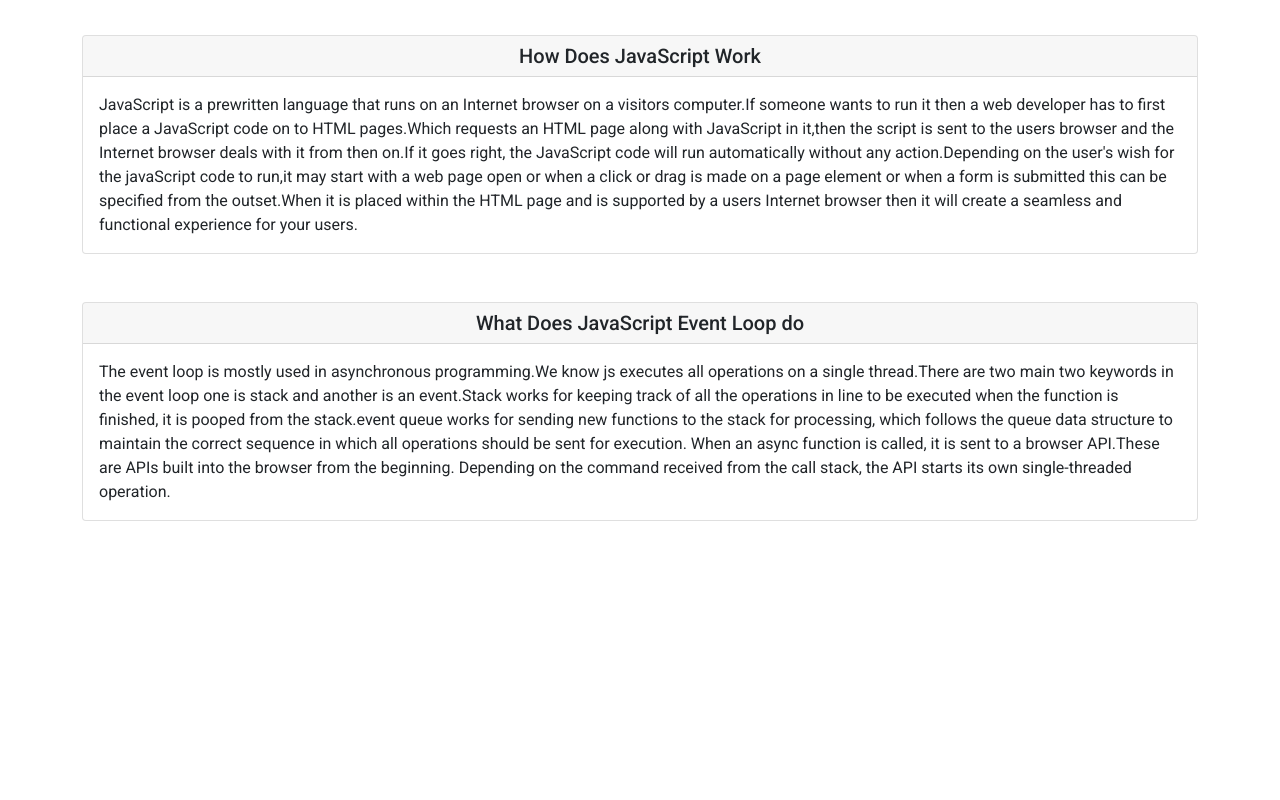
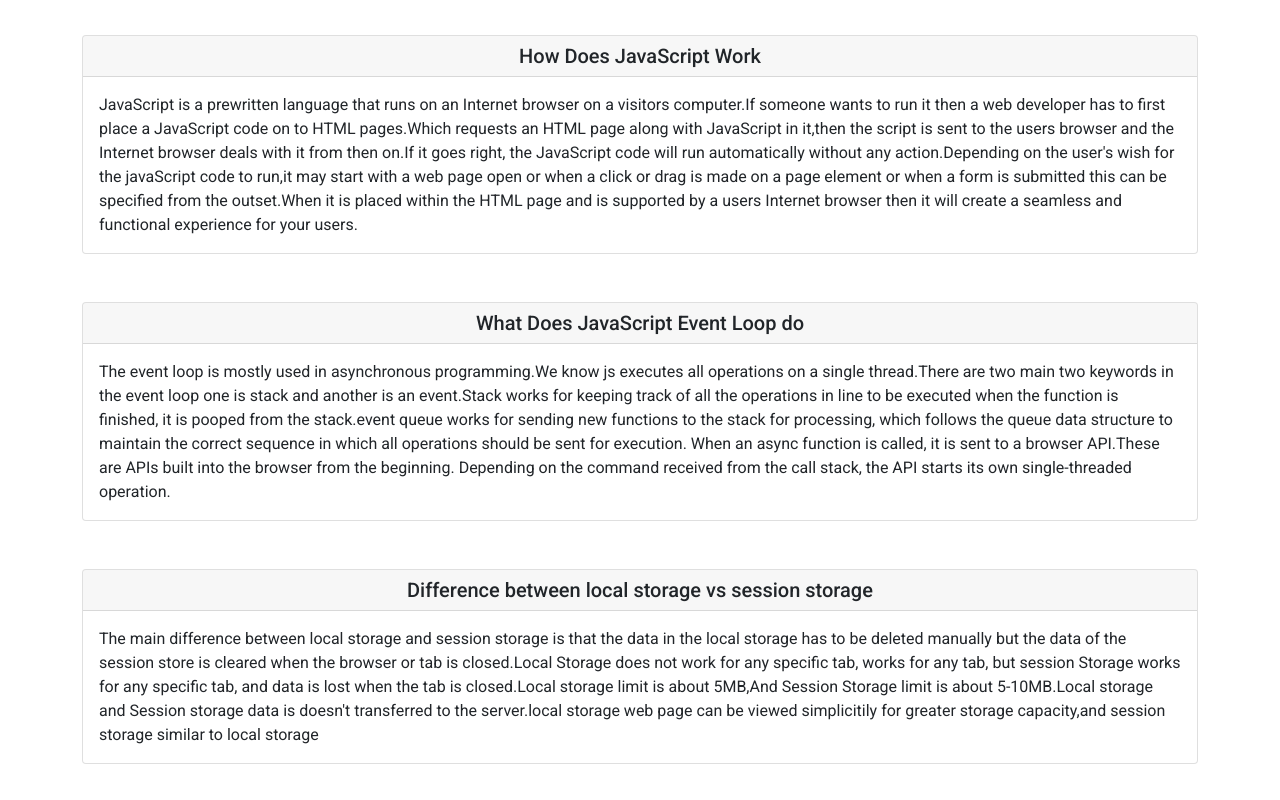
Before and after one commit to Abu-Sahad/instra-sohor, a plain HTML site: page index.html in a window 1280 px wide. Shown: the part 1657-2457 px from the top of the page. Before the commit the page ends 2178 px from the top, so only its background shows below. Drawn offline with nearby package versions, Linux system fonts and the light colour scheme.

Commit message:
project done

```diff
--- a/index.html
+++ b/index.html
@@ -86,7 +86,18 @@
                     received from the call stack, the API starts its own single-threaded operation.</p>
             </div>
         </div>
-
+        <div class="card mt-5 mb-5">
+            <h5 class="card-header text-center">Difference between local storage vs session storage</h5>
+            <div class="card-body">
+                <p class="card-text">The main difference between local storage and session storage is that the data in
+                    the local storage has to be deleted manually but the data of the session store is cleared when the
+                    browser or tab is closed.Local Storage does not work for any specific tab, works for any tab, but
+                    session Storage works for any specific tab, and data is lost when the tab is closed.Local storage
+                    limit is about 5MB,And Session Storage limit is about 5-10MB.Local storage and Session storage data
+                    is doesn't transferred to the server.local storage web page can be viewed simplicitily for greater
+                    storage capacity,and session storage similar to local storage</p>
+            </div>
+        </div>
     </section>
     <footer></footer>
 
```
